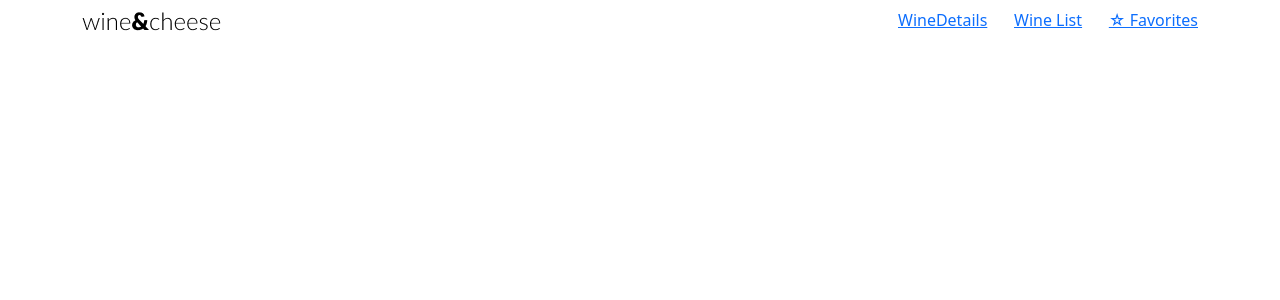
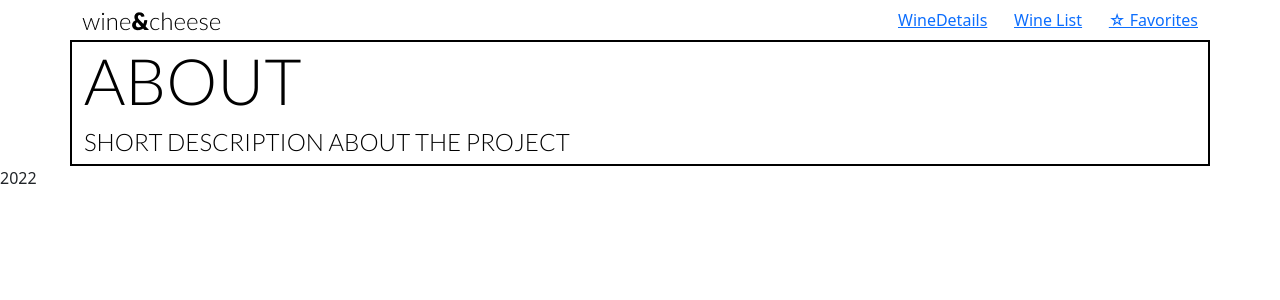
Before and after one commit to jucimeiresilva/wine-and-cheese-matcher, a React (Create React App) app: page /home in a window 1280 px wide. Shown: the top 300 px of the page. Built offline with nearby package versions, Linux system fonts and the light colour scheme.

Commit message:
about em andamento

```diff
--- a/src/App.js
+++ b/src/App.js
@@ -1,6 +1,6 @@
 import 'normalize.css'
 import 'bootstrap/dist/css/bootstrap.css';
-import {Routes, Route} from 'react-router-dom'
+import {Routes, Route, Link} from 'react-router-dom'
 import WineList from './components/WineList';
 import NavBar from "./components/Navbar";
 import Home from './components/Home';
@@ -8,6 +8,7 @@ import './App.css'
 import WineName from './components/WineName';
 import Favorites from './components/Favorites';
 import { Button } from 'bootstrap';
+import About from './components/About';
 
 
 function App() {
@@ -18,10 +19,13 @@ function App() {
           <Route path='/'  element={<Home/>} />
           <Route path="/wines" element={<WineList />} />
           <Route path="/wine-details" element={<WineName/>}/>
-          <Route path="/favorites" element={<Favorites />}/>
+          <Route path="/favorites" element={<Favorites/>}/>
+          <Route path="/home" element={<About/>}/>
         </Routes>
 
-    </div>
+      </div>
+
+
   );
 }
 
--- /dev/null
+++ b/src/components/About.js
@@ -0,0 +1,20 @@
+import React from "react";
+import NavBar from "./Navbar";
+
+const About = () => {
+    return(
+        <>
+        <div className="container" style={{border:"solid black 2px"}}>
+            <h1>ABOUT</h1>
+            <h3>SHORT DESCRIPTION ABOUT THE PROJECT</h3>
+        </div>
+
+        <footer>2022</footer>
+        </>
+    );
+};
+
+
+
+
+export default About;
```
